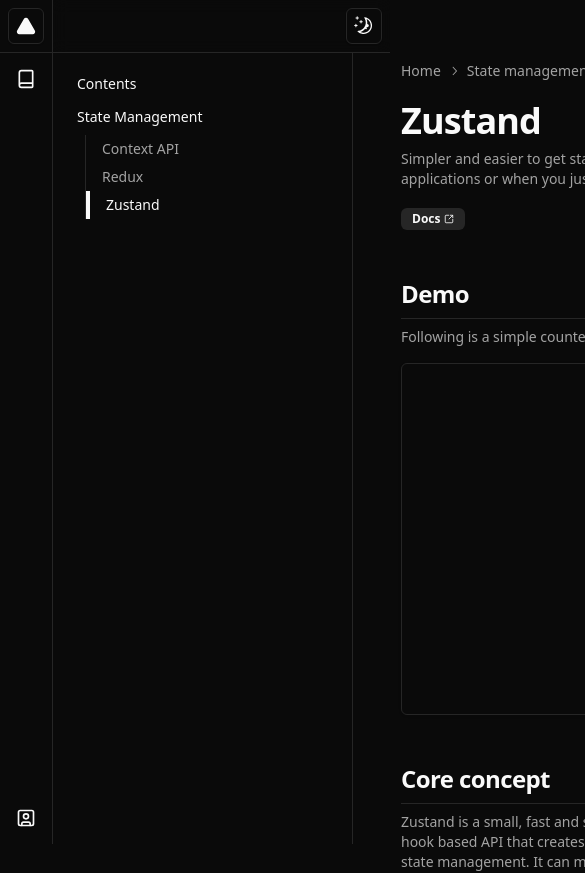
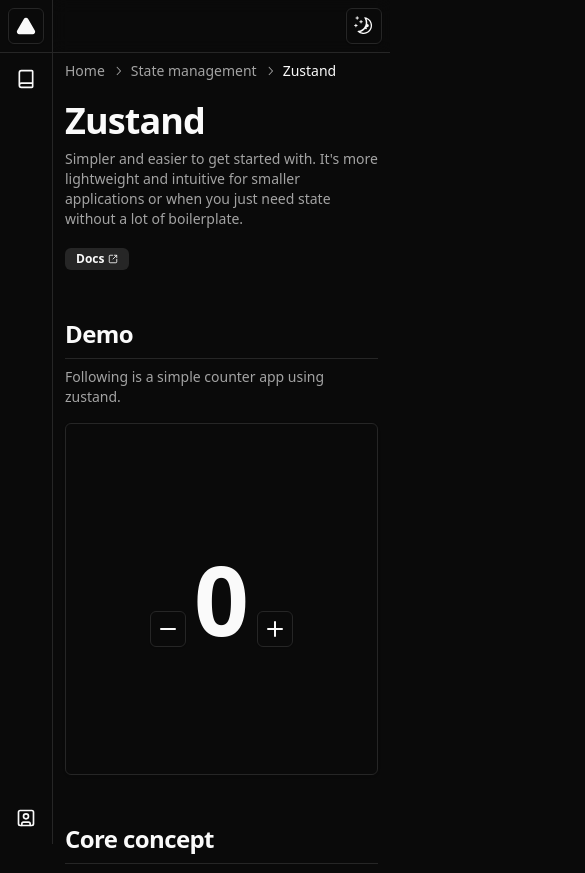
Before and after one commit to VivekGupta137/techblog, a Next.js app: page /state-management/zustand in a window 390 px wide. Shown: the top 873 px of the page, 585 px wide, since content can reach past the window. Built offline with nearby package versions, Linux system fonts and the light colour scheme.

Commit message:
Fixed the responsive issue

```diff
--- a/src/app/(main)/(contents)/(container)/layout.tsx
+++ b/src/app/(main)/(contents)/(container)/layout.tsx
@@ -6,8 +6,8 @@ const Layout = ({
   children: React.ReactNode;
 }>) => {
   return (
-    <div className="pl-12 pt-2 w-full">
-      <div className=" max-w-[630px]">
+    <div className="px-3 sm:px-6 pt-2 w-full lg:pl-12">
+      <div className="max-w-full sm:max-w-[630px]">
         <TopBreadCrumb />
         <div className="pb-10">
           {children}
--- a/src/app/(main)/(contents)/layout.tsx
+++ b/src/app/(main)/(contents)/layout.tsx
@@ -10,12 +10,12 @@ const Layout = ({
   return (
     <div>
       <div className="flex gap-5 relative">
-        <div className="border-r fixed w-[300px]">
+        <div className="hidden border-r fixed md:block md:w-[200px] lg:w-[300px] ">
           <Contents />
         </div>
-        <div className="pl-[300px] grow">{children}</div>
+        <div className="md:pl-[200px] lg:pl-[300px] grow w-full">{children}</div>
       </div>
-      <div className="pl-[300px]">
+      <div className="md:pl-[200px] lg:pl-[300px]">
         <Footer />
       </div>
     </div>
--- a/src/app/globals.css
+++ b/src/app/globals.css
@@ -102,10 +102,13 @@ figure[data-rehype-pretty-code-figure] {
   --tw-shadow: 0 1px 3px 0 rgb(0 0 0 / 0.1), 0 1px 2px -1px rgb(0 0 0 / 0.1);
   --tw-shadow-colored: 0 1px 3px 0 var(--tw-shadow-color), 0 1px 2px -1px var(--tw-shadow-color);
   box-shadow: var(--tw-ring-offset-shadow, 0 0 #0000), var(--tw-ring-shadow, 0 0 #0000), var(--tw-shadow);
-
+  width: 100% !important;
 }
 
 figure[data-rehype-pretty-code-figure] pre{
+  overflow-x: auto;
+}
+figure[data-rehype-pretty-code-figure] code{
   overflow-x: auto;
 }
 
@@ -114,6 +117,7 @@ figcaption[data-rehype-pretty-code-title] {
   font-weight: 600;
   color: hsl(var(--muted-foreground));
   margin-bottom: 0.5rem;
+
 }
 
 html.light code[data-theme*=" "],
--- a/src/components/state-management/Counter.tsx
+++ b/src/components/state-management/Counter.tsx
@@ -21,6 +21,7 @@ const Counter = ({ count, increment, decrement }: CounterProps) => {
                 size={"icon"}
                 disabled={count === -10}
                 onClick={decrement}
+                aria-label="Decrement"
               >
                 <Minus />
               </Button>
@@ -40,6 +41,7 @@ const Counter = ({ count, increment, decrement }: CounterProps) => {
                 size={"icon"}
                 disabled={count === 10}
                 onClick={increment}
+                aria-label="Increment"
               >
                 <Plus />
               </Button>
--- a/tailwind.config.ts
+++ b/tailwind.config.ts
@@ -9,6 +9,14 @@ const config: Config = {
     "./src/mdx-components.tsx",
   ],
   theme: {
+    screens: {
+      xs: "375px",
+      sm: "640px",
+      md: "768px",
+      lg: "1024px",
+      xl: "1280px",
+      "2xl": "1536px",
+    },
     extend: {
 
       colors: {
```
